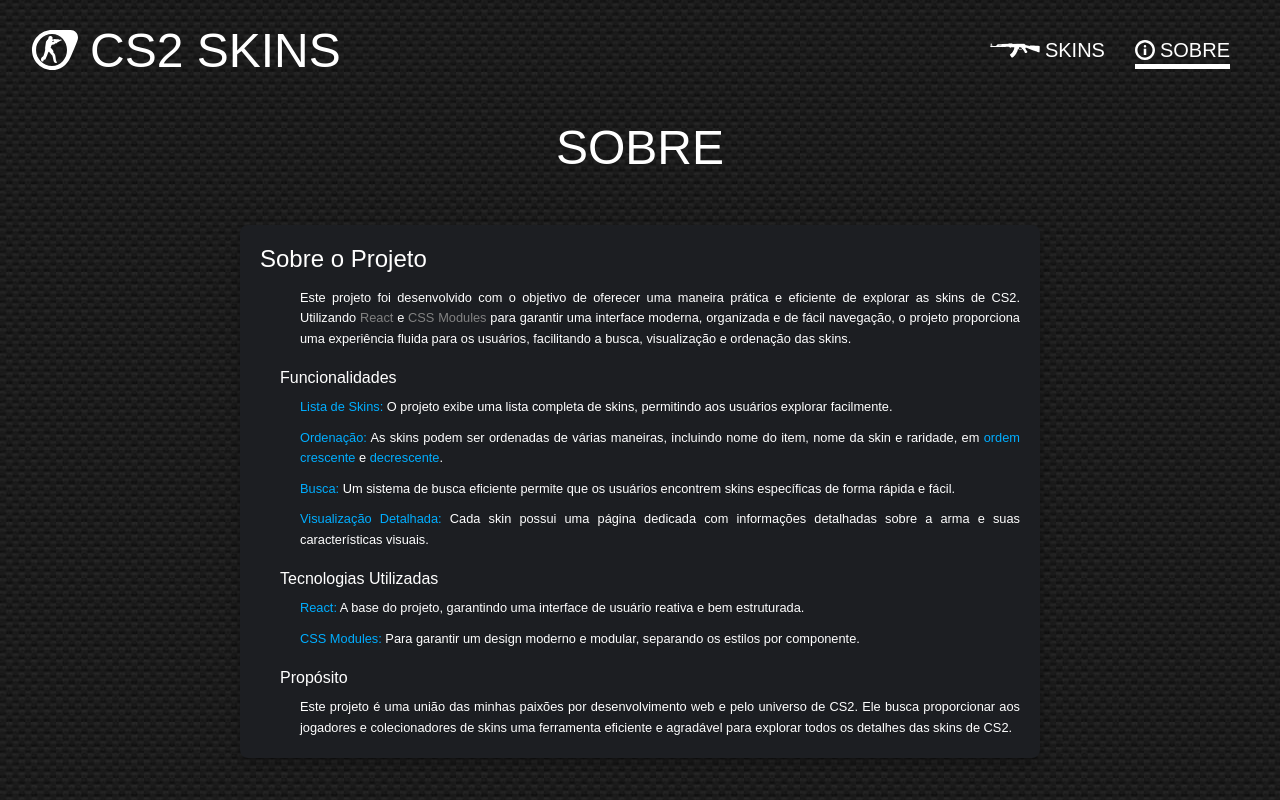
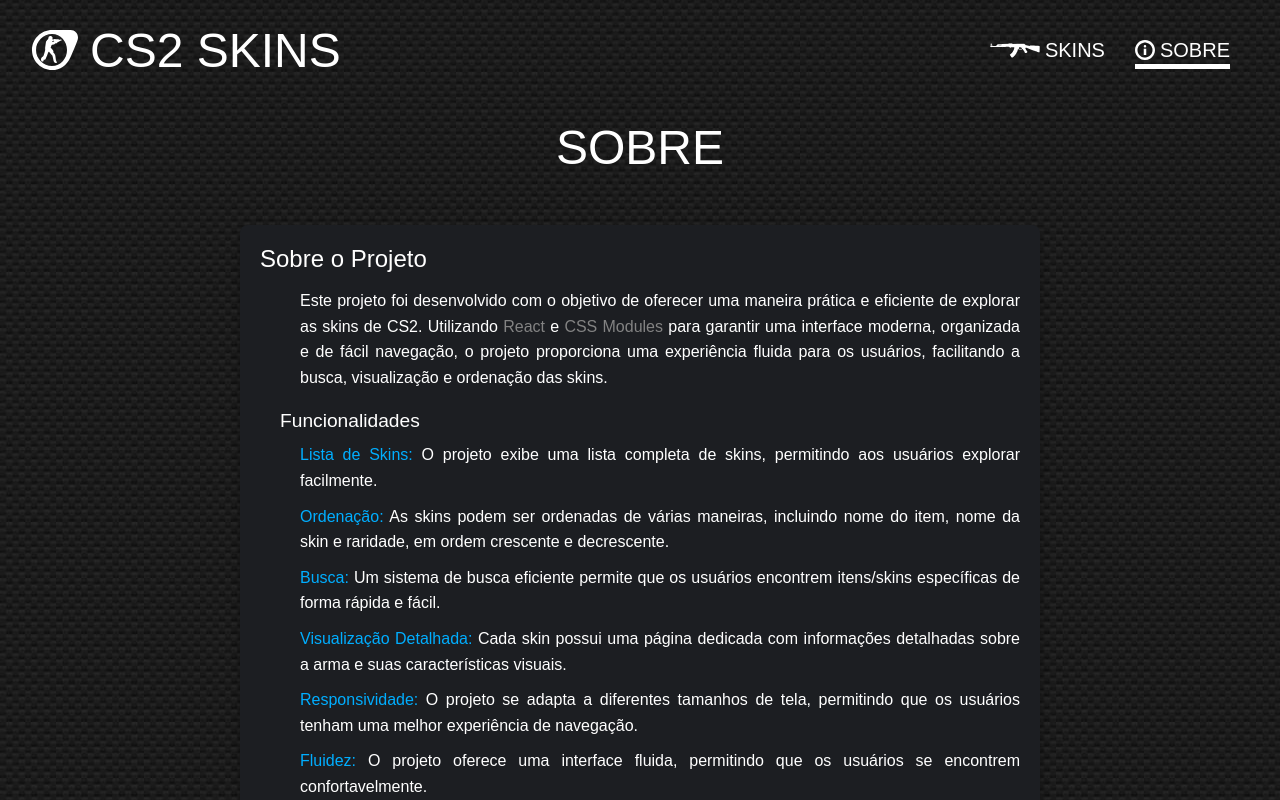
Before and after one commit to PedroLoriato/aplicacao-react, a React (Create React App) app: page /sobre in a window 1280 px wide. Shown: the top 800 px of the page. Built offline with nearby package versions, Linux system fonts and the light colour scheme; a web font is replaced by a local one.

Commit message:
Ajustes na Estilização.

```diff
--- a/src/paginas/DetalhesSkin/DetalhesSkin.module.css
+++ b/src/paginas/DetalhesSkin/DetalhesSkin.module.css
@@ -68,7 +68,7 @@
     writing-mode: vertical-rl;
     text-orientation: upright;
     text-shadow: 25px 20px 0 rgb(0, 0, 0, 0.5);
-    font-size: clamp(1.2rem, 2vw, 2em);
+    font-size: clamp(1.2rem, 2vw, 2rem);
 }
 
 
--- a/src/paginas/Sobre/Sobre.module.css
+++ b/src/paginas/Sobre/Sobre.module.css
@@ -34,19 +34,19 @@
 }
 
 .Titulo {
-    font-size: clamp(1.2rem, 2vw, 1.5rem);
+    font-size: clamp(1.2rem, 3vw, 1.5rem);
     margin-bottom: 15px;
 }
 
 .Subtitulo {
-    font-size: clamp(1rem, 1vw, 1.1rem);
+    font-size: clamp(1rem, 3vw, 1.2rem);
     margin-top: 20px;
     margin-bottom: 10px;
     padding-left: 20px;
 }
 
 .Descricao {
-    font-size: clamp(0.8rem, 1vw, 1rem);
+    font-size: clamp(0.8rem, 3vw, 1rem);
     line-height: 1.6;
     padding-left: 40px;
     text-align: justify;
--- a/src/paginas/Sobre/index.js
+++ b/src/paginas/Sobre/index.js
@@ -15,9 +15,11 @@
                     <h2 className={estilos.Subtitulo}>Funcionalidades</h2>
                     <ul className={estilos.Descricao}>
                         <li><strong>Lista de Skins:</strong> O projeto exibe uma lista completa de skins, permitindo aos usuários explorar facilmente.</li>
-                        <li><strong>Ordenação:</strong> As skins podem ser ordenadas de várias maneiras, incluindo nome do item, nome da skin e raridade, em <strong>ordem crescente</strong> e <strong>decrescente</strong>.</li>
-                        <li><strong>Busca:</strong> Um sistema de busca eficiente permite que os usuários encontrem skins específicas de forma rápida e fácil.</li>
+                        <li><strong>Ordenação:</strong> As skins podem ser ordenadas de várias maneiras, incluindo nome do item, nome da skin e raridade, em ordem crescente e decrescente.</li>
+                        <li><strong>Busca:</strong> Um sistema de busca eficiente permite que os usuários encontrem itens/skins específicas de forma rápida e fácil.</li>
                         <li><strong>Visualização Detalhada:</strong> Cada skin possui uma página dedicada com informações detalhadas sobre a arma e suas características visuais.</li>
+                        <li><strong>Responsividade:</strong> O projeto se adapta a diferentes tamanhos de tela, permitindo que os usuários tenham uma melhor experiência de navegação.</li>
+                        <li><strong>Fluidez:</strong> O projeto oferece uma interface fluida, permitindo que os usuários se encontrem confortavelmente.</li>
                     </ul>
 
                     <h2 className={estilos.Subtitulo}>Tecnologias Utilizadas</h2>
```
